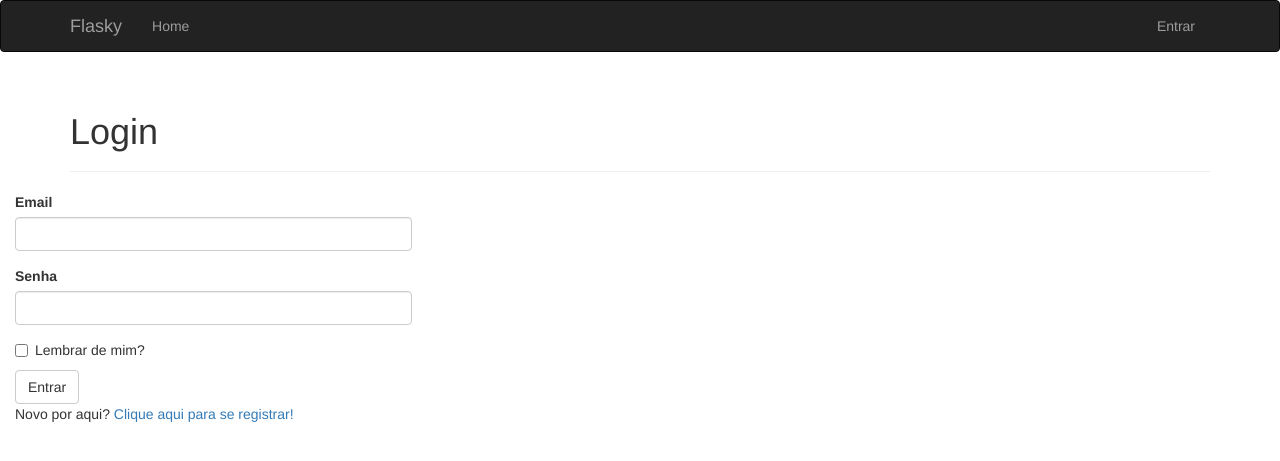
After one commit to OthonBreener/dev_web_flask, a Flask app: page /user/login in a window 1280 px wide. The commit adds this page. Shown: the top 461 px of the page. Run offline with Flask 2, Linux system fonts and the light colour scheme; parts of the project's set-up code (start-up, migrations or seed data) failed here and were passed over; some libraries are stand-ins or nearby versions.

Commit message:
Reogarnizaçao das pastas e adicionando templates e todas de auth

```diff
--- a/main/__init__.py
+++ b/main/__init__.py
@@ -1,12 +1,15 @@
 from flask import Flask
 from flask_bootstrap import Bootstrap
 from flask_sqlalchemy import SQLAlchemy
+from flask_login import LoginManager
 
 from . import config
 
 database = SQLAlchemy()
 bootsprap = Bootstrap()
 
+login_manager = LoginManager()
+login_manager.login_view = 'user.login'
 
 def create_app(config_name):
 
@@ -16,6 +19,7 @@ def create_app(config_name):
 
     database.init_app(app)
     bootsprap.init_app(app)
+    login_manager.init_app(app)
 
     from main.regras_de_negocio.usuarios import routes
 
--- /dev/null
+++ b/main/formularios/auth.py
@@ -0,0 +1,48 @@
+from flask_wtf import FlaskForm
+from pyparsing import Regex
+from wtforms import StringField, SubmitField, PasswordField, BooleanField, ValidationError
+from wtforms.validators import DataRequired, Length, Email, Regexp, EqualTo
+from main.regras_de_negocio.usuarios.models import Usuario
+
+
+class LoginForm(FlaskForm):
+
+    email = StringField('Email',
+        validators=[DataRequired(), Length(1, 64), Email()])
+
+    senha = PasswordField('Senha', validators=[DataRequired()])
+    lembrar_de_mim = BooleanField('Lembrar de mim?')
+    submit = SubmitField('Entrar')
+
+
+class RegistrationForm(FlaskForm):
+
+    email = StringField('Email',
+        validators=[DataRequired(), Length(1, 64), Email()])
+
+    user_name = StringField('Nome', validators=[
+        DataRequired(), Length(1, 64),
+        Regexp(
+            '^[A-Za-z][A-Za-z0-9_.]*$', 0,
+            'O nome do usuário deve conter apenas letras, números, pontos ou underline.'
+        )
+    ])
+
+    password = PasswordField('Senha', validators=[
+        DataRequired(),
+        EqualTo('password2', message='As senhas devem ser iguais!')
+        ]
+    )
+
+    password2 = PasswordField('Confirmar senha', validators=[DataRequired()])
+
+    submit = SubmitField('Registrar')
+
+
+    def validate_email(self, field):
+        if Usuario.query.filter_by(email=field.data).first():
+            raise ValidationError('Email já cadastrado')
+
+    def validate_user_name(self, field):
+        if Usuario.query.filter_by(username=field.data).first():
+            raise ValidationError('Nome de usuário já cadastrado')
--- a/main/regras_de_negocio/usuarios/routes.py
+++ b/main/regras_de_negocio/usuarios/routes.py
@@ -1,39 +1,65 @@
-from flask import Blueprint, session, render_template, redirect, url_for
+from flask import Blueprint, flash, render_template, redirect, url_for, request
+from flask_login import login_required, login_user, logout_user
 
 from main.regras_de_negocio.usuarios.models import Usuario
-from main.formularios.models import Usuario as UserTamplete
+from main.formularios.auth import LoginForm, RegistrationForm
 from main import database
+
 
 bp = Blueprint('bp', __name__, url_prefix='/user')
 
-@bp.route('/', methods=['GET', 'POST'])
-def user():
 
-    form = UserTamplete()
+@bp.route('/')
+def index():
+    return render_template('pagina_inicial/index.html')
+
+
+@bp.route('/register')
+def register():
+    form = RegistrationForm()
     if form.validate_on_submit():
+        user = Usuario(
+            email=form.email.data,
+            user_name=form.user_name.data,
+            password=form.password.data
+        )
 
-        user = Usuario.query.filter_by(user_name=form.name.data).first()
-        if user is None:
+        database.session.add(user)
+        database.session.commit()
+        flash('Você pode fazer login!')
+        return redirect(url_for('bp.login'))
 
-            user = Usuario(user_name=form.name.data)
-            database.session.add(user)
-            database.session.commit()
+    return render_template('auth/register.html', form=form)
 
-            session['know'] = False
 
-        else:
-            session['know'] = True
+@bp.route('/login', methods=['GET', 'POST'])
+def login():
 
-        session['name'] = form.name.data
-        form.name.data = ''
-        return redirect(url_for('bp.user'))
+    form = LoginForm()
+    if form.validate_on_submit():
+        user = Usuario.query.filter_by(email=form.email.data).first()
 
-    return render_template(
-        'pagina_inicial/user.html',
-        form=form,
-        name=session.get('name'),
-        know=session.get('know', False)
-    )
+        if user is not None and user.verify_password(form.senha.data):
+            login_user(user, form.lembrar_de_mim.data)
+            next = request.args.get('next')
+
+            if next is None or not next.startswith('/'):
+                next = url_for('bp.index') # nome da função view acossiada
+
+            return redirect(next)
+
+        flash('Username ou senha invalidos')
+
+    return render_template('auth/login.html', form=form)
+
+
+@bp.route('/logout')
+@login_required
+def logout():
+    logout_user()
+    flash('Você foi desconectado!')
+    return redirect(url_for('bp.index'))
+
 
 def configure(app):
     app.register_blueprint(bp)
--- /dev/null
+++ b/main/templates/auth/login.html
@@ -0,0 +1,21 @@
+{% extends "base.html" %}
+{% import "bootstrap/wtf.html" as wtf %}
+
+{% block title %}Flasky - Login{% endblock %}
+
+{% block page_content %}
+<div class="page-header">
+  <h1>Login</div>
+</div>
+<div class="col-md-4">
+  {{ wtf.quick_form(form) }}
+  <p>
+    Novo por aqui?
+    <a href="{{ url_for('bp.register') }}">
+      Clique aqui para se registrar!
+    </a>
+  </p>
+</div>
+
+
+{% endblock %}
--- a/main/templates/base.html
+++ b/main/templates/base.html
@@ -1,6 +1,8 @@
 {% extends "bootstrap/base.html" %}
 {% block title %}Flasky{% endblock %}
 {% block navbar %}
+
+
 <div class="navbar navbar-inverse" role="navigation">
   <div class="container">
     <div class="navbar-header">
@@ -16,6 +18,13 @@
       <ul class="nav navbar-nav">
         <li><a href="/">Home</a></li>
       </ul>
+      <ul class="nav navbar-nav navbar-right">
+        {% if current_user.is_authenticated %}
+          <li><a href="{{ url_for('bp.logout') }}"> Sair</a></li>
+        {% else %}
+          <li><a href="{{ url_for('bp.login') }}"> Entrar</a></li>
+        {% endif %}
+      </ul>
     </div>
   </div>
 </div>
```
Also changed, not shown: main/formularios/models.py (deleted, +0 -13 lines), main/regras_de_negocio/usuarios/models.py (+24 -1 lines), main/templates/auth/register.html (added, +14 -0 lines), main/templates/pagina_inicial/index.html (+7 -2 lines), main/templates/pagina_inicial/user.html (deleted, +0 -22 lines), tests/conftest.py (+9 -4 lines), tests/unit/test_user_model.py (added, +25 -0 lines), README.md.
